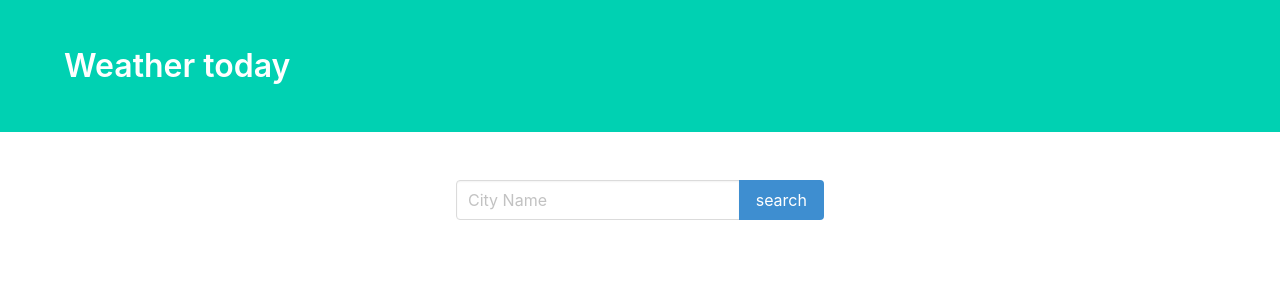
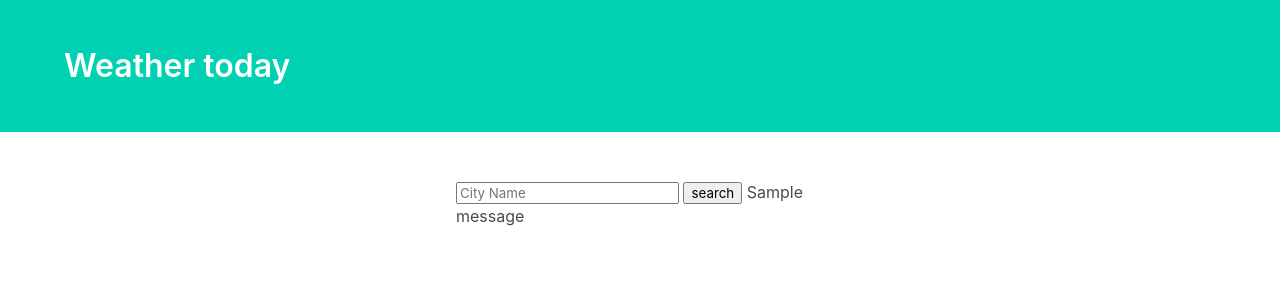
Before and after one commit to maheshch123/weather-app, a Django app: page / in a window 1280 px wide. Shown: the top 281 px of the page. Run offline with Django 3.2, Linux system fonts and the light colour scheme; tables that the repository leaves empty hold one stand-in row (values such as "Sample post"); one stand-in notice (Sample message) is shown; a database or web service that is not in the repository returns one stand-in record (values such as "Sample title"); data that the repository does not hold is empty; some libraries are stand-ins or nearby versions.

Commit message:
Update weather.html
changes done

```diff
--- a/weather/templates/weather.html
+++ b/weather/templates/weather.html
@@ -23,22 +23,26 @@
         <div class="container">
             <div class="columns">
                 <div class="column is-offset-4 is-4">
-                    <form method="POST">
+                    <form method="GET">
                         <div class="field has-addons">
                             <div class="control is-expanded">
-                                <input class="input" type="text" placeholder="City Name">
+                                <form action="index">
+                                    {% csrf_token %}
+                                    <input type="text" name="city" placeholder="City Name" required>
+                                    <input type="submit" value="search">
+                                </form>
+                                {% for message in messages %}
+                                {{message}}
+                                {% endfor %}
                             </div>
-                            <div class="control">
-                                <button class="button is-info">
-                                    search
-                                </button>
-                            </div>
+
                         </div>
                     </form>
                 </div>
             </div>
         </div>
     </section>
+
     <section class="section">
         <div class="container">
             <div class="columns">
```
